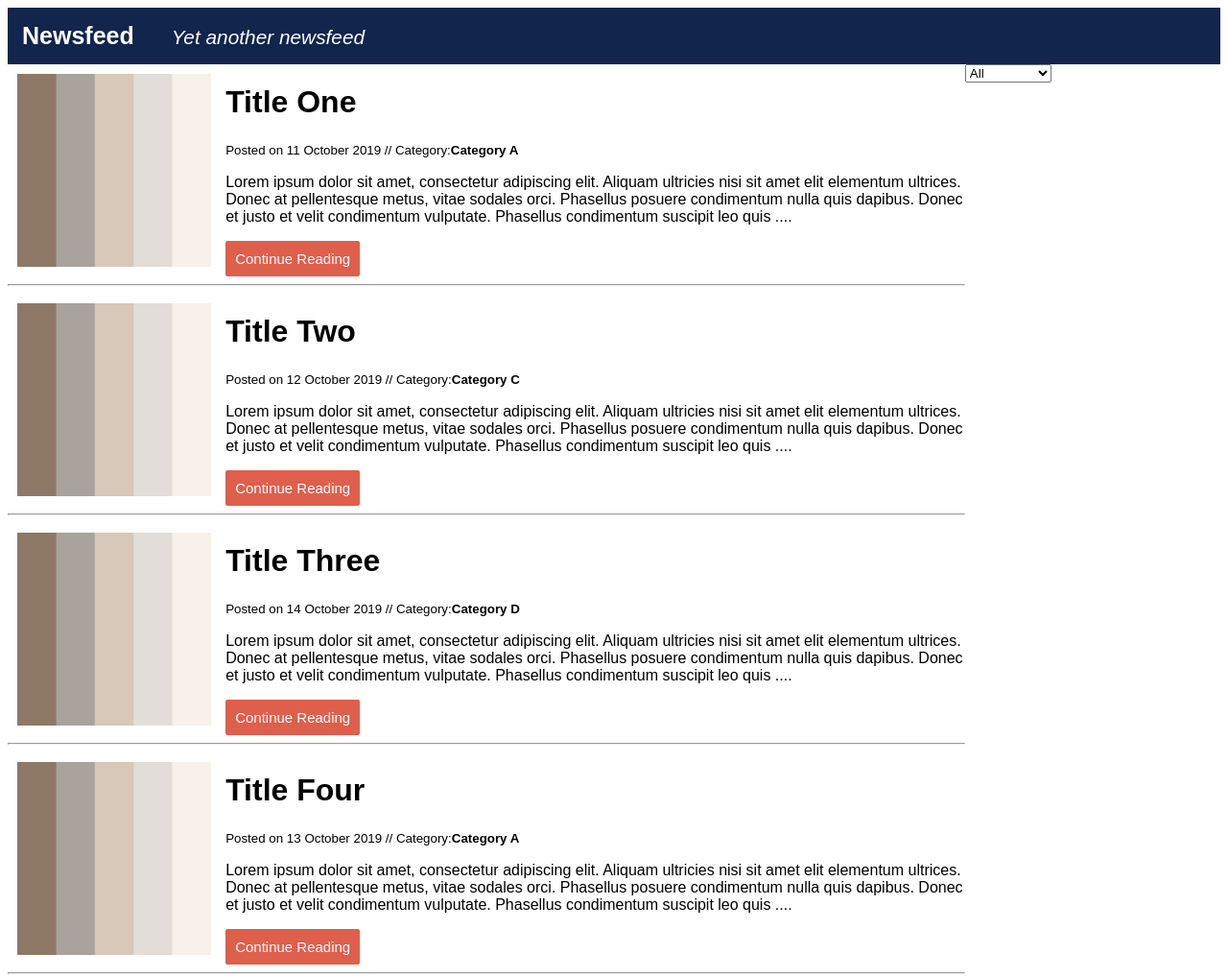
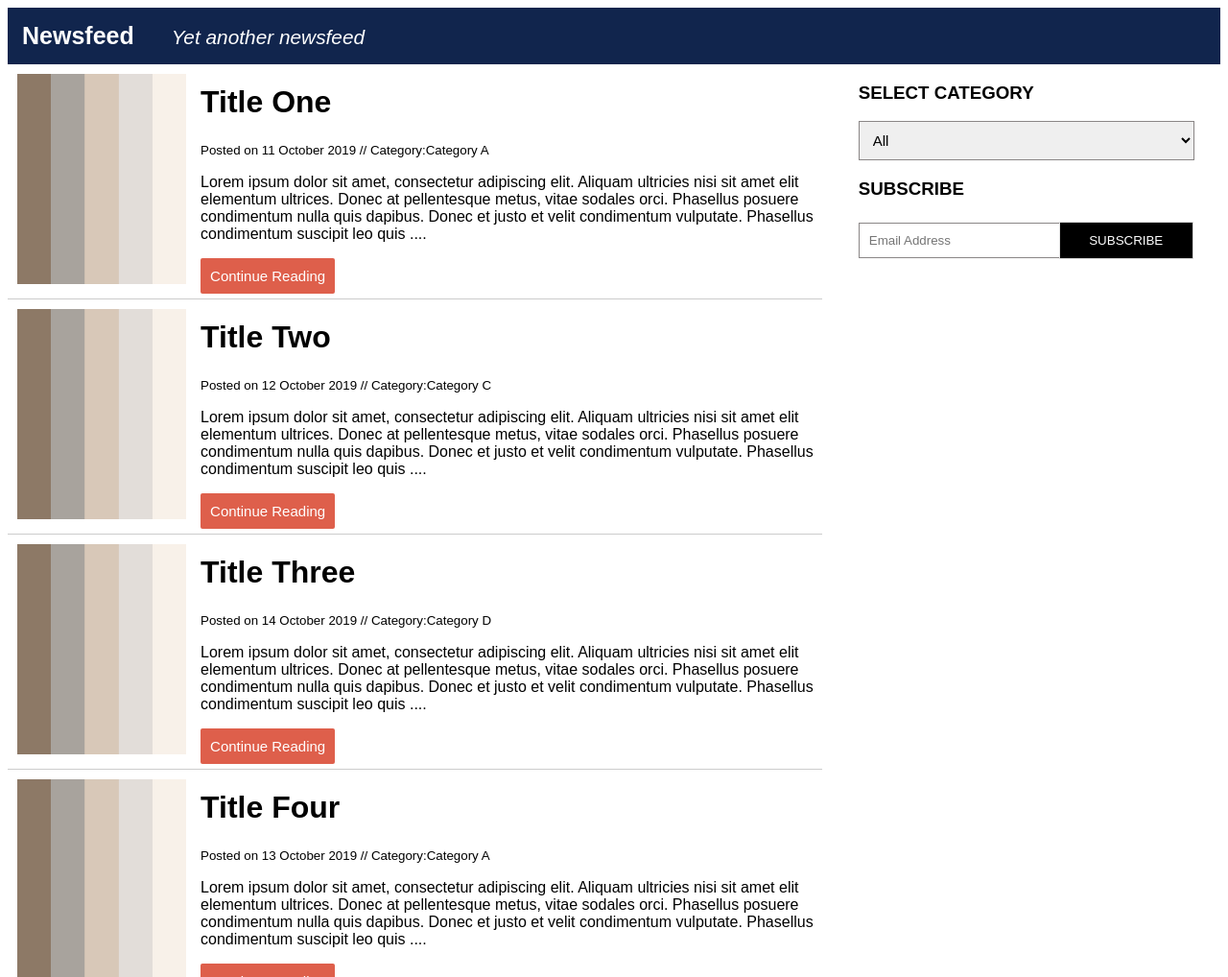
Before and after one commit to devashishg/HomeTask, a plain HTML site: page index1.html in a window 1280 px wide. Shown: the top 1018 px of the page at 96% size. Drawn offline with Linux system fonts and the light colour scheme.

Commit message:
complete except saving

```diff
--- a/index.js
+++ b/index.js
@@ -1,4 +1,13 @@
 var set = new Set();
+localStorage.removeItem('flag');
+if(localStorage.getItem('flag')!=0){
+    console.log('hi ');
+    var on = '{"array":[]}';
+    var ob = JSON.parse(on);
+    localStorage.setItem('flag',0);
+    localStorage.setItem('Subscriptions',JSON.stringify(ob));
+}
+
 
 //Header Only
 let headr = document.getElementById("head");
@@ -25,11 +34,14 @@ box.appendChild(conTent);
 var data;
 let main = document.getElementById("main");
 main.className= "article-container";
+main.style.border='none';
 
 //List of Stories
 let story = document.createElement("div");
 story.className= "seventy";
 document.body.insertBefore(box, document.body.firstChild);
+
+let form = document.createElement("form");
 
 
 //HTTP Request
@@ -37,6 +49,26 @@ var request = new XMLHttpRequest();
 request.open('GET','https://devashishg.github.io/HomeTask/file.json');
 request.onload = ()=>{
     data = JSON.parse(request.responseText);
+    loadElement(data);
+
+
+    //Button event listener using classname
+    /*var btns = document.querySelectorAll('.button1');
+    for (j = 0; j < btns.length; j++) {
+    var id = btns[j].getAttribute('id');
+    btns[j].addEventListener('click', ()=> {
+        console.log('Triggered');
+        box.style.display = "block";
+        conTent.innerHTML = `<h1>${data.array[Number(id)].title}</h1><br/>${data.array[Number(id)].Description}`;
+    });}*/
+
+
+};
+request.send();
+
+
+var loadElement = (data)=>{
+
     //Loop to iterate JSOn
     for(i=0;i<data.array.length;i++){
 
@@ -56,7 +88,7 @@ request.onload = ()=>{
         //Json Data Filling var set4 = new Set();
         titleText.innerHTML = `${data.array[i].title}`;
         Descr.innerHTML = `${data.array[i].Description.substring(0,300)}....`;
-        timeCatText.innerHTML = `Posted on ${data.array[i].Date} //  Category:<b>${data.array[i].Category}</b>`;
+        timeCatText.innerHTML = `Posted on ${data.array[i].Date} //  Category:${data.array[i].Category}`;
 
         //image
 
@@ -71,6 +103,7 @@ request.onload = ()=>{
         //One complete Story
         let oneArticle = document.createElement('div');
         oneArticle.className = 'article-container hundred';
+
         let contentStory = document.createElement("div");  // content only
         contentStory.className="seventy";
         contentStory.appendChild(titleText);
@@ -82,10 +115,13 @@ request.onload = ()=>{
         oneArticle.appendChild(storywall);
         oneArticle.appendChild(contentStory);
 
+
         //story list
+
+        if(i==data.array.length-1){
+            oneArticle.style.border='none';
+        }
         story.appendChild(oneArticle);
-        if(i<data.array.length-1){
-        story.appendChild( document.createElement('hr'));}
     }
 
     main.appendChild(story);
@@ -95,40 +131,52 @@ request.onload = ()=>{
     let form = document.createElement("form");
     form.setAttribute('action','#');
     form.className = 'rest';
+    form.style.paddingLeft= '3%';
+    form.setAttribute('onSubmit',`save(this)`);
+
+    let selectTitle =document.createElement('span');
+    selectTitle.innerHTML = '<h3>SELECT CATEGORY</h3>';
+    form.appendChild(selectTitle);
+
+    //select Field
 
     let select =document.createElement('Select');
     let option=document.createElement('Option');
-        option.setAttribute('value','All');
-        option.innerHTML = 'All';
-        select.appendChild(option);
+    option.setAttribute('value','All');
+    option.innerHTML = 'All';
+    select.appendChild(option);
     set.forEach((i)=>{
         let option=document.createElement('Option');
         option.setAttribute('value',i);
         option.innerHTML = i;
         select.appendChild(option);
     });
-
     select.setAttribute('name','category');
+    select.setAttribute('onchange',`filter(this)`);
     form.appendChild(select);
 
+    let SubscribeLabel =document.createElement('span');
+    SubscribeLabel.innerHTML = '<h3>SUBSCRIBE</h3>';
+    form.appendChild(SubscribeLabel);
 
+    //Subscribe Button and field
+    let inputdiv =document.createElement('div');
+    inputdiv.className="form-inline";
+    let input =document.createElement('input');
+    input.setAttribute("type","email");
+    input.setAttribute("name","email");
+    input.setAttribute("placeholder","Email Address");
+    input.required=true;
+    inputdiv.appendChild(input);
+    let Subscribe =document.createElement('button');
+    Subscribe.setAttribute("type","submit");
+    Subscribe.innerHTML="SUBSCRIBE";
+    inputdiv.appendChild(Subscribe);
+
+    form.appendChild(inputdiv);
     main.appendChild(form);
     //console.log(data);
-
-
-    //Button event listener using classname
-    /*var btns = document.querySelectorAll('.button1');
-    for (j = 0; j < btns.length; j++) {
-    var id = btns[j].getAttribute('id');
-    btns[j].addEventListener('click', ()=> {
-        console.log('Triggered');
-        box.style.display = "block";
-        conTent.innerHTML = `<h1>${data.array[Number(id)].title}</h1><br/>${data.array[Number(id)].Description}`;
-    });}*/
-
-
-};
-request.send();
+}
 
 //footer
 let foot = document.getElementById("foot");
@@ -141,11 +189,17 @@ footer.innerHTML = "<center>© Newsfeed 2019</center>";
 foot.appendChild(footer);
 
 
+// footer.style.padding="20px";
+// footer.style.color ="white";
+// footer.style.position ="fixed";
+// footer.style.bottom ='0';
+// foot.style.background="#11254d";
+// foot.style.width="100%";
 
-
+//Button onclick method using id
 var load = (i)=>{
         let obj=data.array[i];
-    //console.log(obj[1]);
+        //console.log(obj[1]);
         box.style.display = "block";
         conTent.innerHTML = `<h1>${obj.title}</h1><br/>${obj.Description}`;
 }
@@ -156,3 +210,32 @@ window.onclick = function(event) {
       box.style.display = "none";
     }
   }
+
+
+function filter(obj){
+    var str=obj.value;
+    var elements = document.querySelectorAll('.hundred');
+    //console.log(elements);
+    for (j = 0; j < elements.length; j++) {
+        // console.log(elements[j].childNodes[1].childNodes[1].innerHTML.split(":")[1]);
+        // console.log(str);
+        if(elements[j].childNodes[1].childNodes[1].innerHTML.split(':')[1] != str && str!='All'){
+            elements[j].style.display = 'none';
+        }else{
+            elements[j].style.display = 'flex';
+        }
+        if(str=='All'){
+            elements[j].style.display = 'flex';
+        }
+    }
+}
+
+
+function save (obj1){
+    console.log(localStorage.getItem('Subscriptions'));
+    var subsArray = JSON.parse(localStorage.getItem('Subscriptions'));
+    subsArray.array[subsArray.array.length]=obj1.email.value;
+    console.log(subsArray.array[0]);
+    localStorage.setItem('Subscriptions',subsArray);
+    alert(`Hi ${obj1.email.value.split("@")[0]}, Thankyou for Subscribing!`);
+}
--- a/style1.css
+++ b/style1.css
@@ -5,6 +5,8 @@
 .article-container {
     display: flex;
     flex-wrap: wrap;
+    padding-bottom: 5px;
+    border-bottom : 1px solid 	#cccccc;
   }
 
   .seventy {
@@ -62,3 +64,36 @@
   border: 1px solid #888;
   width: 80%;
 }
+
+
+
+Select{
+  width:350px;
+  border : 1px solid rgb(138, 134, 134);
+  padding : 10px;
+  font-size: 15px;
+  align-content: center;
+}
+
+.form-inline {
+  display: flex;
+  flex-flow: row wrap;
+  align-items: center;
+  width: 350px;
+}
+.form-inline input {
+  vertical-align: middle;
+  margin: 5px -2px 5px 0;
+  padding: 10px;
+  background-color: #fff;
+  border: 1px solid rgb(138, 134, 134);
+  width: 54%;
+}
+
+.form-inline button {
+  padding: 11px 5%;
+  background-color: black;
+  border: 1px solid #ddd;
+  color: white;
+  width: 40%;
+}
```
